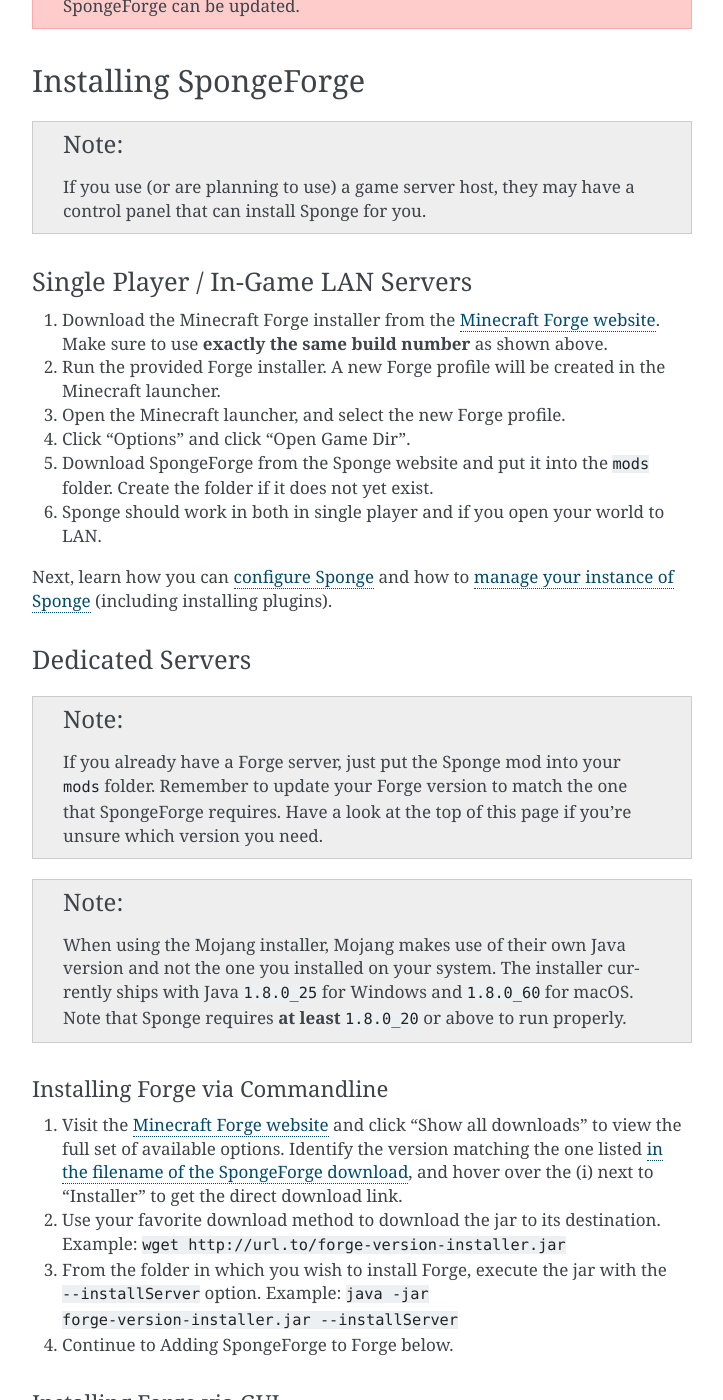
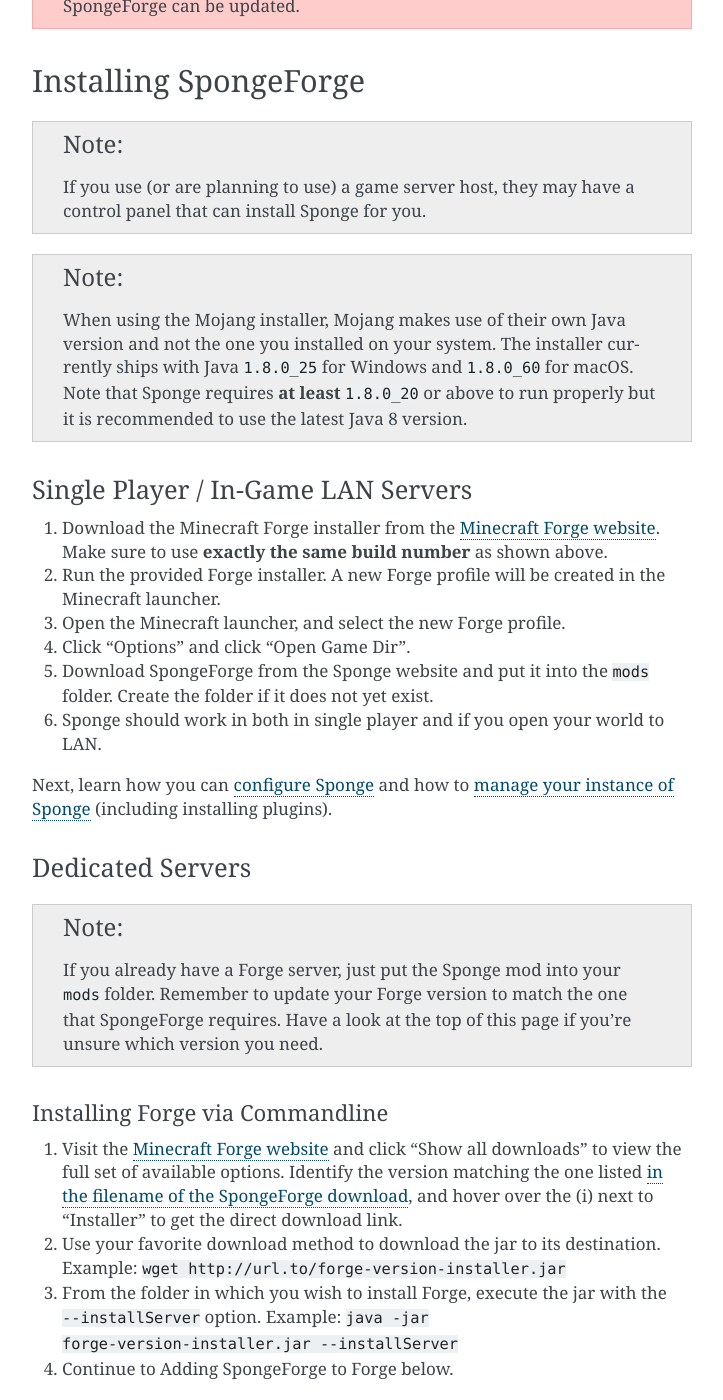
Before and after one commit to SpongePowered/SpongeDocs, a Sphinx documentation site: the page built from source/server/getting-started/implementations/spongeforge.rst, in a window 1280 px wide and 1400 px high, scrolled down 1658 px. Shown: the whole window, without its empty margins (388-1111 px from the left). Built offline with Sphinx 7.4.7, drawn with Linux system fonts in a browser that asks for light colours; pages that are not in the unit, such as notebooks, are missing from menus.

Commit message:
Moved Min Version note (#678)
* Moved Min Version note

Moved min version inline with Sponge Vanilla page.

* Update spongeforge.rst

* updated as per ST-DDT comments

* Update spongeforge.rst

* Update spongeforge.rst

* Fix .

Redundant newlines are abundant in the docs, but are ignored.

* Remove trailing whitespace

```diff
--- a/source/server/getting-started/implementations/spongeforge.rst
+++ b/source/server/getting-started/implementations/spongeforge.rst
@@ -53,7 +53,6 @@
     whenever they want to, its normal guarantee of backwards-compatibility doesn’t apply to SpongeForge. Feel free to
     use more recent versions of Forge, than the one used for SpongeForge, but we can't always guarantee compatibility.
 
-
 .. warning::
 
     When investigating crash issues, you can freely try newer versions of Forge than listed on the SpongeForge Jar.
@@ -69,6 +68,12 @@
 
     If you use (or are planning to use) a game server host, they may have a control panel that can install Sponge for
     you.
+
+.. note::
+
+  When using the Mojang installer, Mojang makes use of their own Java version and not the one you installed on your
+  system. The installer currently ships with Java ``1.8.0_25`` for Windows and ``1.8.0_60`` for macOS. Note that Sponge
+  requires **at least** ``1.8.0_20`` or above to run properly but it is recommended to use the latest Java 8 version.
 
 Single Player / In-Game LAN Servers
 ~~~~~~~~~~~~~~~~~~~~~~~~~~~~~~~~~~~
--- a/source/server/getting-started/implementations/spongevanilla.rst
+++ b/source/server/getting-started/implementations/spongevanilla.rst
@@ -32,7 +32,7 @@
 
   When using the Mojang installer, Mojang makes use of their own Java version and not the one you installed on your
   system. The installer currently ships with Java ``1.8.0_25`` for Windows and ``1.8.0_60`` for macOS. Note that Sponge
-  requires **at least** ``1.8.0_20`` or above to run properly.
+  requires **at least** ``1.8.0_20`` or above to run properly but it is recommended to use the latest Java 8 version.
 
 SpongeVanilla only works as a dedicated server.
 
```
Also changed, not shown: other parts of source/server/getting-started/implementations/spongeforge.rst (+0 -6 lines).
